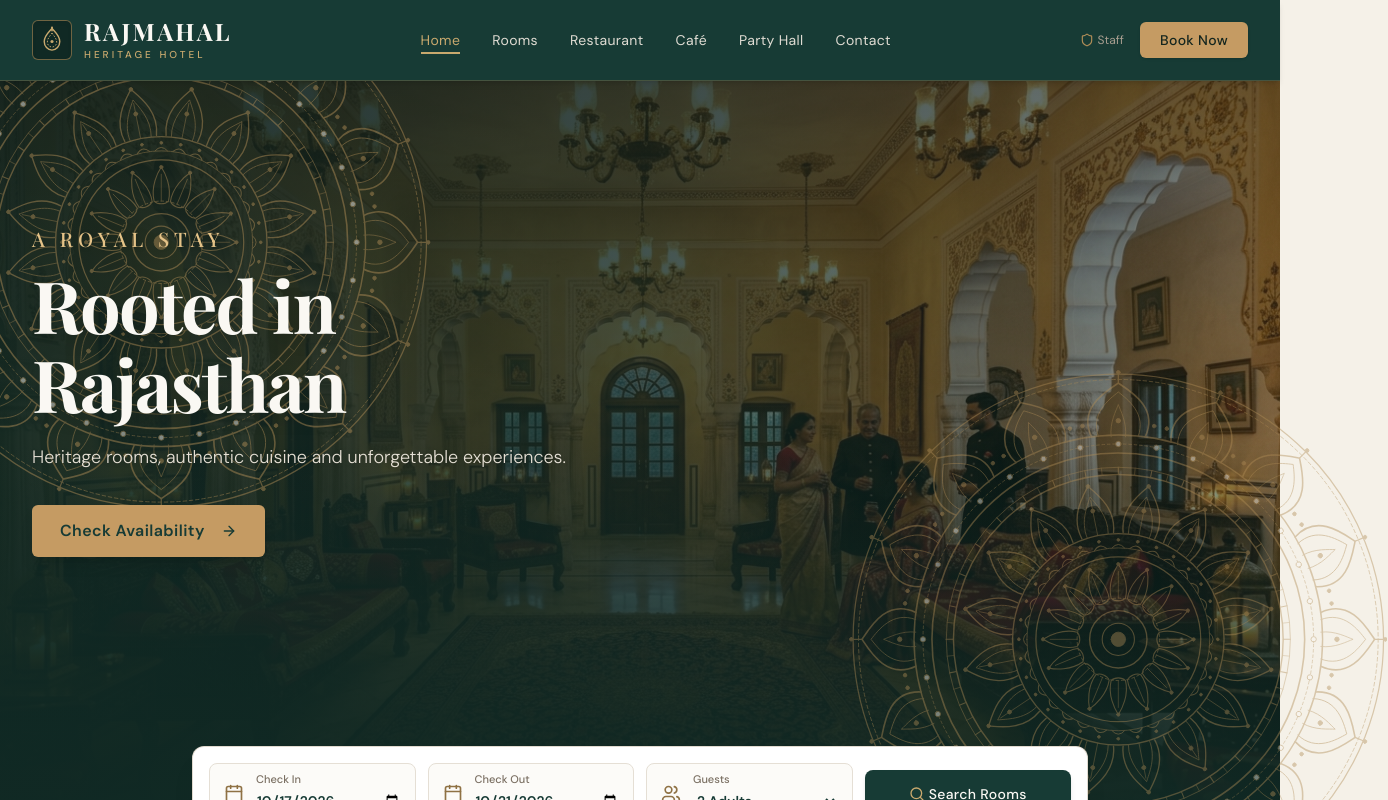
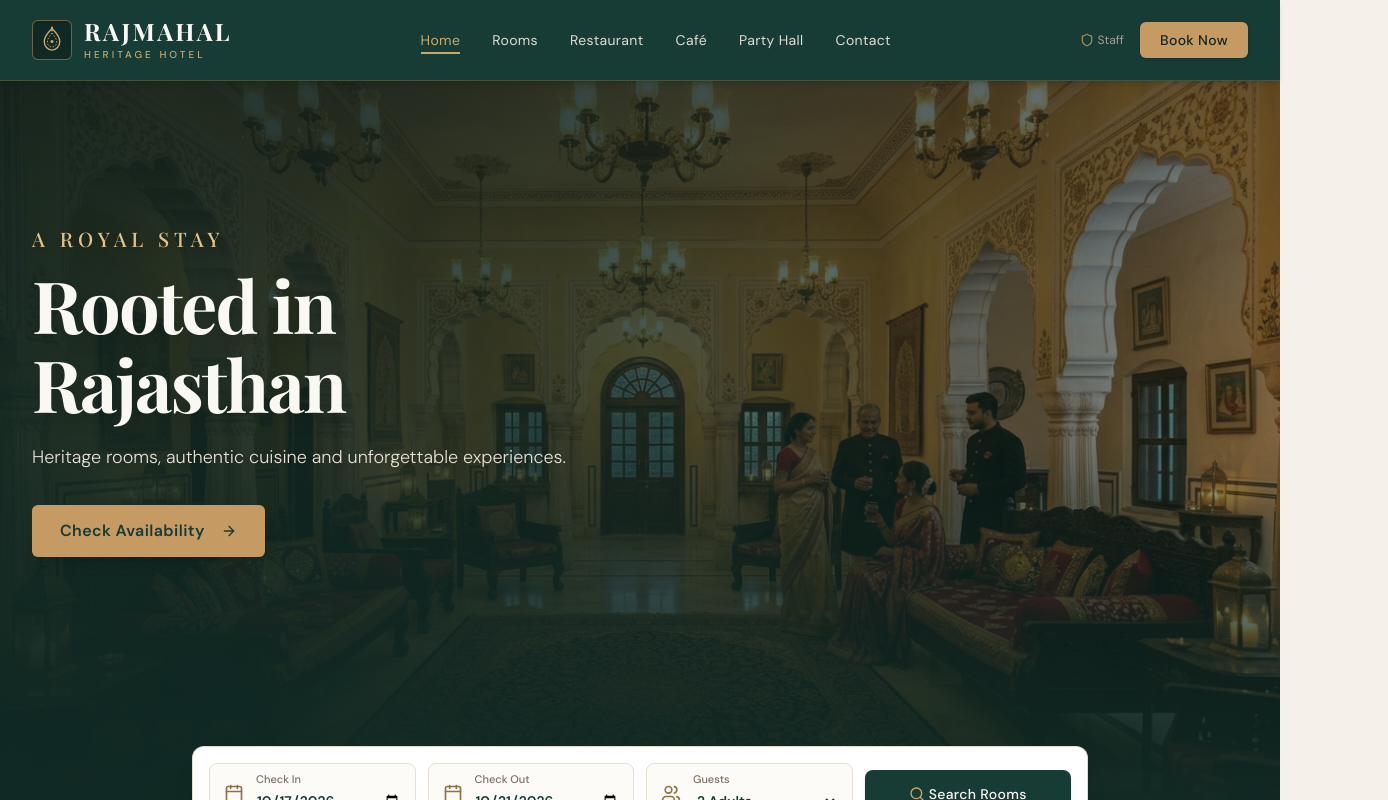
Before and after one commit to Jayendrachoudhary911/Hotel_Management, a Next.js app: page / in a window 1280 px wide. Shown: the top 800 px of the page, 1388 px wide, since content can reach past the window. Built offline with nearby package versions, Linux system fonts and the light colour scheme; a web font is replaced by a local one.

Commit message:
refactor: remove mandala ornaments only from hero section

```diff
--- a/src/app/page.tsx
+++ b/src/app/page.tsx
@@ -54,21 +54,6 @@ export default function HomePage() {
           <div className="absolute inset-0 bg-gradient-to-t from-[#102924]/95 via-transparent to-black/25" />
         </div>
 
-        {/* ── BESPOKE CORNER MANDALA ORNAMENTS (Top-Left & Bottom-Right) ── */}
-        <MandalaOrnament
-          position="top-left"
-          color="#B08D57"
-          opacity={0.48}
-          size="clamp(320px, 42vw, 680px)"
-          className="hidden sm:block"
-        />
-        <MandalaOrnament
-          position="bottom-right"
-          color="#B08D57"
-          opacity={0.42}
-          size="clamp(320px, 42vw, 680px)"
-          className="hidden sm:block"
-        />
 
         {/* Hero Content - Left Aligned with generous top breathing room below navbar */}
         <div className="relative z-10 max-w-7xl mx-auto px-4 sm:px-6 lg:px-8 pt-24 sm:pt-32 md:pt-36 pb-16 sm:pb-20 w-full">
```
